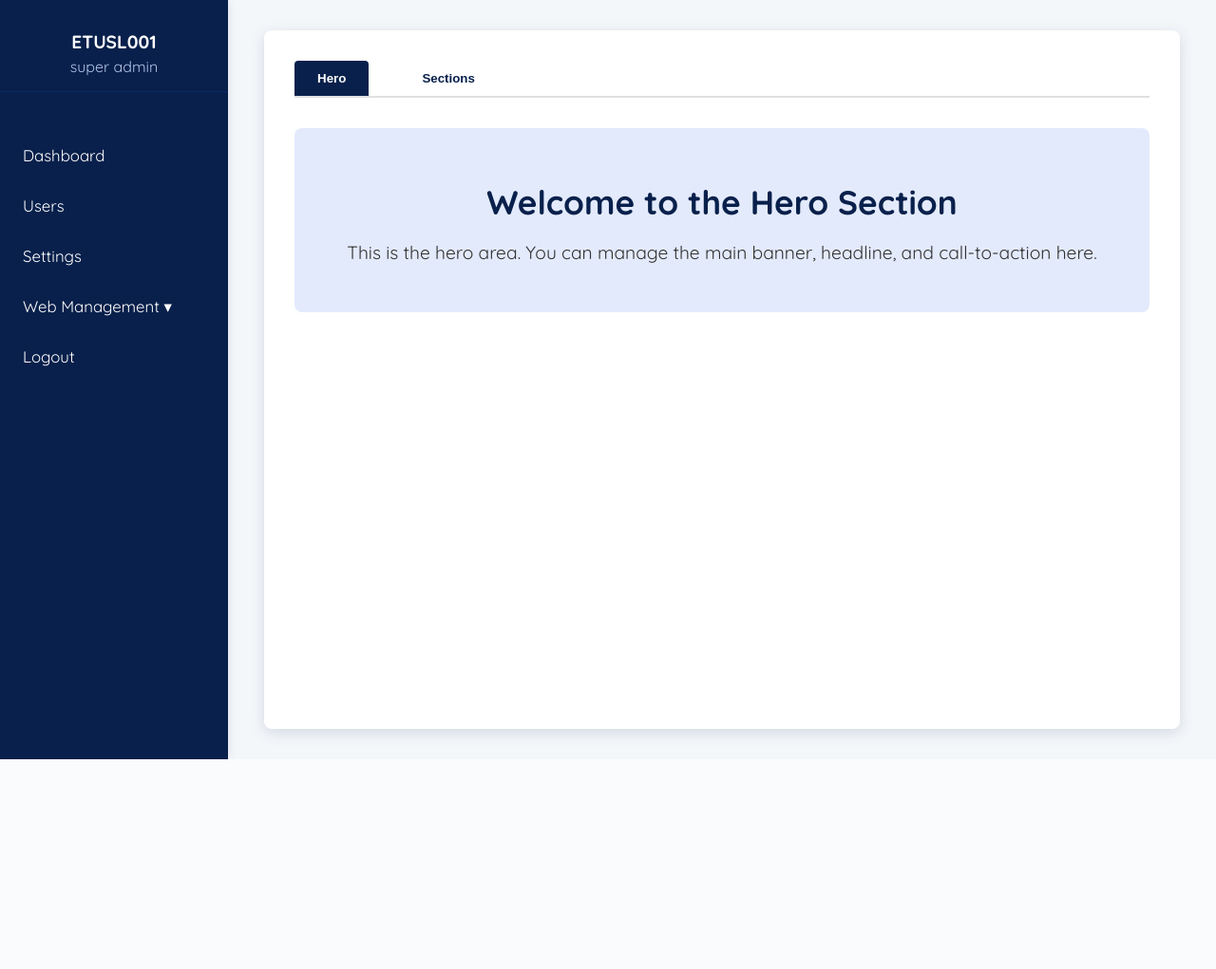
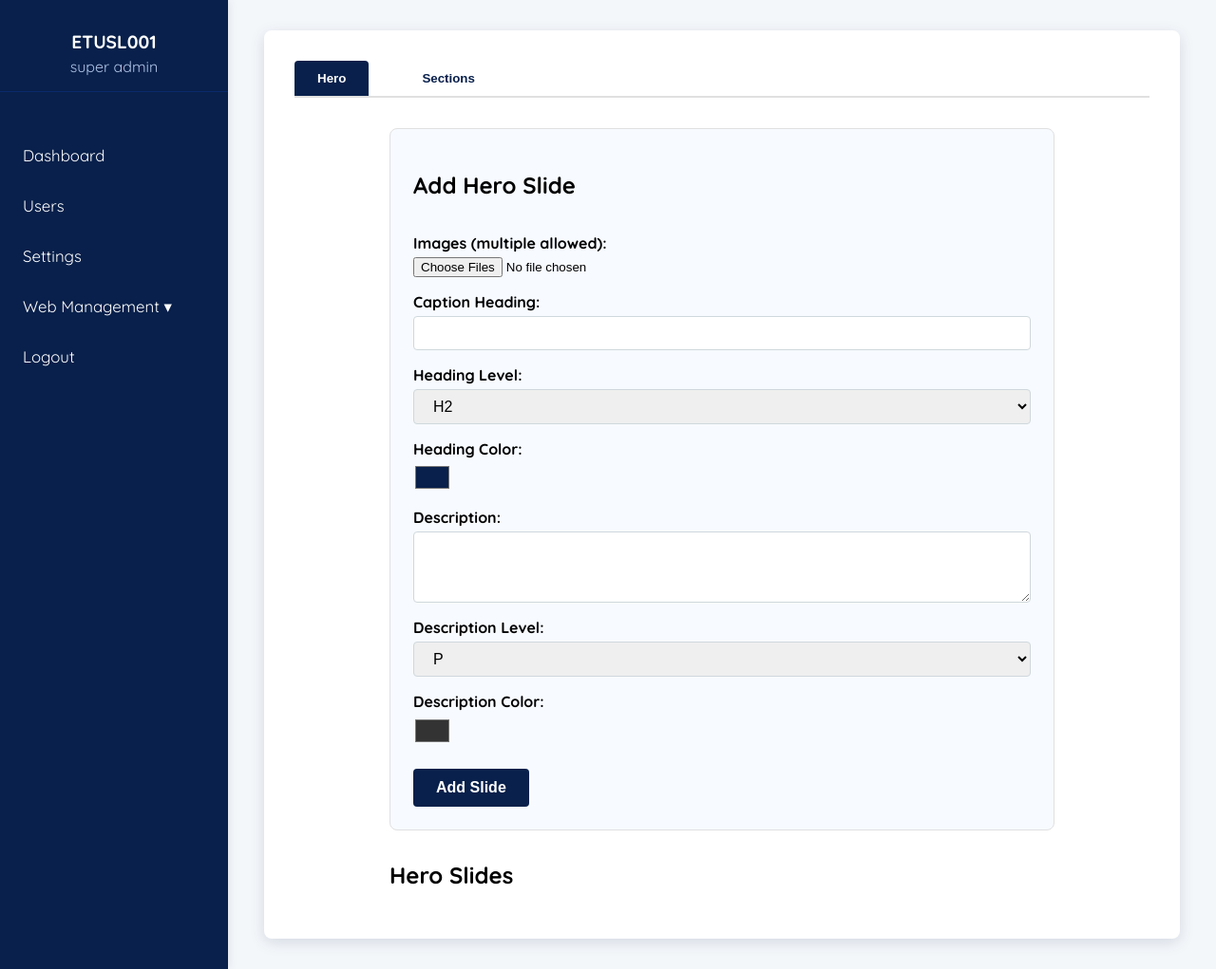
Before and after one commit to 123paulsallu/etusl-web, a PHP site: page /pages/home-component.php in a window 1280 px wide. Shown: the whole page at 95% size. Before the commit the page ends 800 px from the top, so only its background shows below. Run offline with PHP 8.4, Linux system fonts and the light colour scheme; a user stored in the database is signed in; data that the repository does not hold is empty; some web fonts are replaced.

Commit message:
added home hero

```diff
--- /dev/null
+++ b/components/HeroComponent.php
@@ -0,0 +1,177 @@
+<?php
+// components/HeroComponent.php
+if (session_status() === PHP_SESSION_NONE) {
+    session_start();
+}
+require_once __DIR__ . '/db.php';
+
+// Handle add hero slide
+if ($_SERVER['REQUEST_METHOD'] === 'POST' && isset($_POST['add_hero'])) {
+    $caption_heading = $_POST['caption_heading'] ?? '';
+    $caption_level = $_POST['caption_level'] ?? 'h2';
+    $caption_color = $_POST['caption_color'] ?? '#08204b';
+    $description = $_POST['description'] ?? '';
+    $description_level = $_POST['description_level'] ?? 'p';
+    $description_color = $_POST['description_color'] ?? '#333';
+    $images = $_FILES['images'] ?? null;
+    if ($images && $images['error'][0] === 0) {
+        $upload_dir = __DIR__ . '/../assets/hero/';
+        if (!is_dir($upload_dir)) mkdir($upload_dir, 0777, true);
+        foreach ($images['tmp_name'] as $i => $tmp_name) {
+            $img_name = uniqid('hero_') . '_' . basename($images['name'][$i]);
+            $img_path = $upload_dir . $img_name;
+            move_uploaded_file($tmp_name, $img_path);
+            $img_db_path = 'assets/hero/' . $img_name;
+            $stmt = $pdo->prepare('INSERT INTO hero_slides (image, caption_heading, caption_level, caption_color, description, description_level, description_color) VALUES (?, ?, ?, ?, ?, ?, ?)');
+            $stmt->execute([$img_db_path, $caption_heading, $caption_level, $caption_color, $description, $description_level, $description_color]);
+        }
+    }
+    header('Location: ' . $_SERVER['REQUEST_URI']);
+    exit;
+}
+// Fetch all hero slides
+$slides = $pdo->query('SELECT * FROM hero_slides ORDER BY id DESC')->fetchAll();
+?>
+<div class="hero-admin">
+    <form class="hero-form" method="post" enctype="multipart/form-data">
+        <h2>Add Hero Slide</h2>
+        <label>Images (multiple allowed):
+            <input type="file" name="images[]" accept="image/*" multiple required>
+        </label>
+        <label>Caption Heading:
+            <input type="text" name="caption_heading" required>
+        </label>
+        <label>Heading Level:
+            <select name="caption_level">
+                <option value="h1">H1</option>
+                <option value="h2" selected>H2</option>
+                <option value="h3">H3</option>
+                <option value="h4">H4</option>
+                <option value="h5">H5</option>
+                <option value="h6">H6</option>
+            </select>
+        </label>
+        <label>Heading Color:
+            <input type="color" name="caption_color" value="#08204b">
+        </label>
+        <label>Description:
+            <textarea name="description" rows="3" required></textarea>
+        </label>
+        <label>Description Level:
+            <select name="description_level">
+                <option value="h1">H1</option>
+                <option value="h2">H2</option>
+                <option value="h3">H3</option>
+                <option value="h4">H4</option>
+                <option value="h5">H5</option>
+                <option value="h6">H6</option>
+                <option value="p" selected>P</option>
+            </select>
+        </label>
+        <label>Description Color:
+            <input type="color" name="description_color" value="#333333">
+        </label>
+        <button type="submit" name="add_hero">Add Slide</button>
+    </form>
+    <div class="hero-slides-list">
+        <h2>Hero Slides</h2>
+        <div class="slides-grid">
+            <?php foreach ($slides as $slide): ?>
+                <div class="slide-item">
+                    <img src="../<?php echo htmlspecialchars($slide['image']); ?>" alt="Hero Image" class="slide-img">
+                    <<?php echo $slide['caption_level']; ?> style="color:<?php echo htmlspecialchars($slide['caption_color']); ?>; margin:0.5rem 0 0.2rem 0;">
+                        <?php echo htmlspecialchars($slide['caption_heading']); ?>
+                    </<?php echo $slide['caption_level']; ?>>
+                    <<?php echo $slide['description_level']; ?> style="color:<?php echo htmlspecialchars($slide['description_color']); ?>; margin:0;">
+                        <?php echo htmlspecialchars($slide['description']); ?>
+                    </<?php echo $slide['description_level']; ?>>
+                </div>
+            <?php endforeach; ?>
+        </div>
+    </div>
+</div>
+<style>
+.hero-admin {
+    width: 100%;
+    max-width: 700px;
+    margin: 0 auto;
+}
+.hero-form {
+    background: #f7faff;
+    border: 1px solid #e0e0e0;
+    border-radius: 0.5rem;
+    padding: 1.5rem;
+    margin-bottom: 2rem;
+    display: flex;
+    flex-direction: column;
+    gap: 1rem;
+}
+.hero-form label {
+    font-weight: 600;
+    display: flex;
+    flex-direction: column;
+    gap: 0.3rem;
+}
+.hero-form input[type="text"],
+.hero-form textarea,
+.hero-form select {
+    padding: 0.5rem 1rem;
+    border: 1px solid #cfd8dc;
+    border-radius: 0.25rem;
+    font-size: 1rem;
+}
+.hero-form input[type="color"] {
+    width: 40px;
+    height: 32px;
+    border: none;
+    background: none;
+    padding: 0;
+}
+.hero-form button {
+    background: #08204b;
+    color: #fff;
+    border: none;
+    border-radius: 0.25rem;
+    padding: 0.7rem 1.5rem;
+    font-size: 1rem;
+    font-weight: 700;
+    cursor: pointer;
+    margin-top: 0.5rem;
+    align-self: flex-start;
+}
+.hero-form button:hover {
+    background: #0a2a6c;
+}
+.hero-slides-list {
+    margin-top: 2rem;
+}
+.slides-grid {
+    display: grid;
+    grid-template-columns: repeat(auto-fit, minmax(220px, 1fr));
+    gap: 1.5rem;
+}
+.slide-item {
+    background: #fff;
+    border: 1px solid #e0e0e0;
+    border-radius: 0.5rem;
+    padding: 1rem;
+    text-align: center;
+    box-shadow: 0 2px 8px #08204b11;
+    display: flex;
+    flex-direction: column;
+    align-items: center;
+}
+.slide-img {
+    width: 100%;
+    max-width: 180px;
+    height: auto;
+    border-radius: 0.5rem;
+    margin-bottom: 0.5rem;
+    object-fit: cover;
+}
+@media (max-width: 600px) {
+    .hero-admin { max-width: 100%; padding: 0 0.5rem; }
+    .hero-form, .slide-item { padding: 1rem; }
+    .slides-grid { grid-template-columns: 1fr; }
+}
+</style>
--- a/pages/home-component.php
+++ b/pages/home-component.php
@@ -41,10 +41,7 @@ if (!isset($_SESSION['user_id'])) {
                 <button class="tab" onclick="showTab('sections')">Sections</button>
             </div>
             <div id="hero" class="tab-content active">
-                <div class="hero-section">
-                    <h1>Welcome to the Hero Section</h1>
-                    <p>This is the hero area. You can manage the main banner, headline, and call-to-action here.</p>
-                </div>
+                <?php include __DIR__ . '/../components/HeroComponent.php'; ?>
             </div>
             <div id="sections" class="tab-content">
                 <div class="sections-list">
```
Also changed, not shown: backend/database/hero_slides.sql (added, +11 -0 lines), assets/hero/hero_6919fe1dad720_download.jpg (added).
